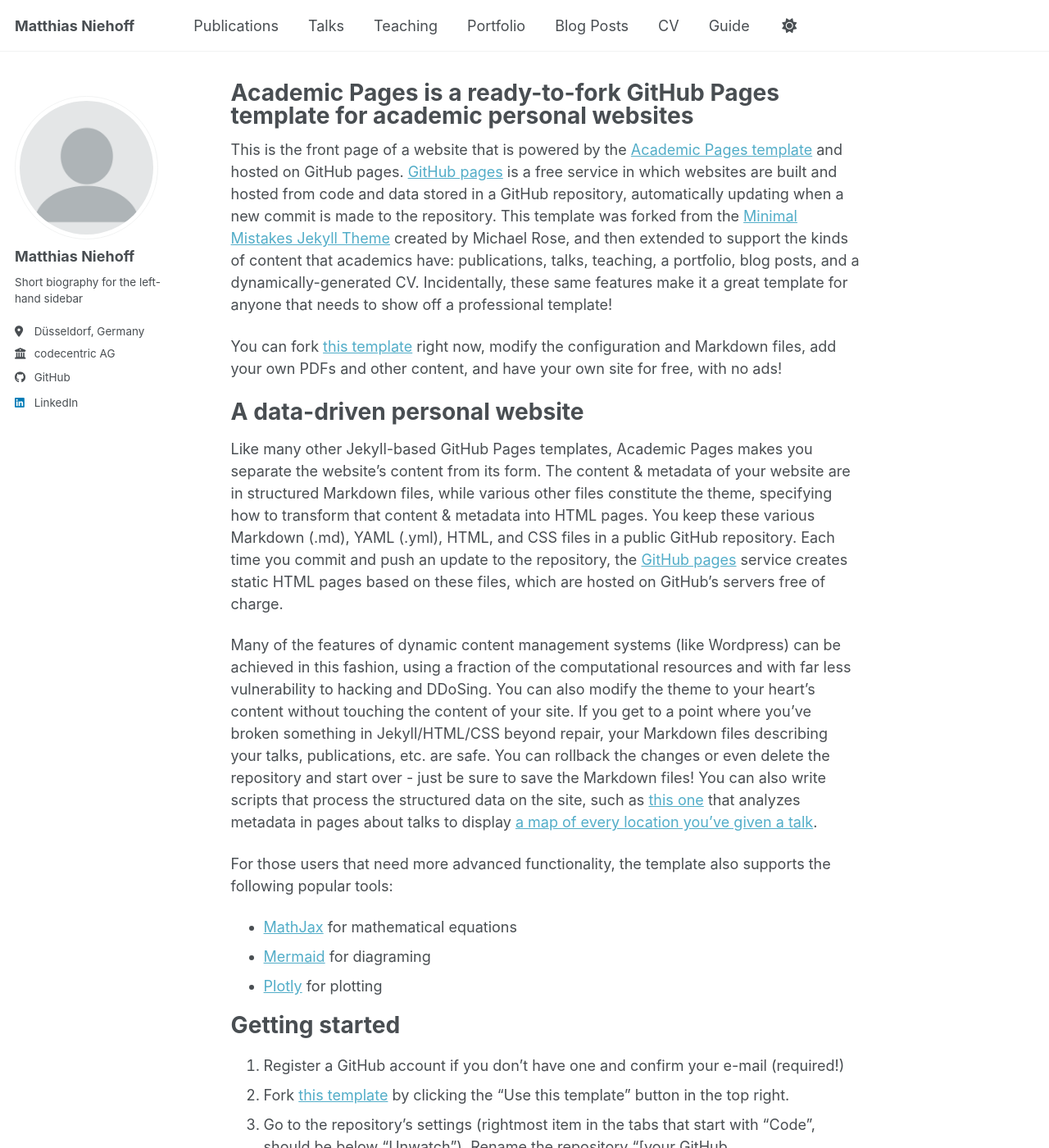
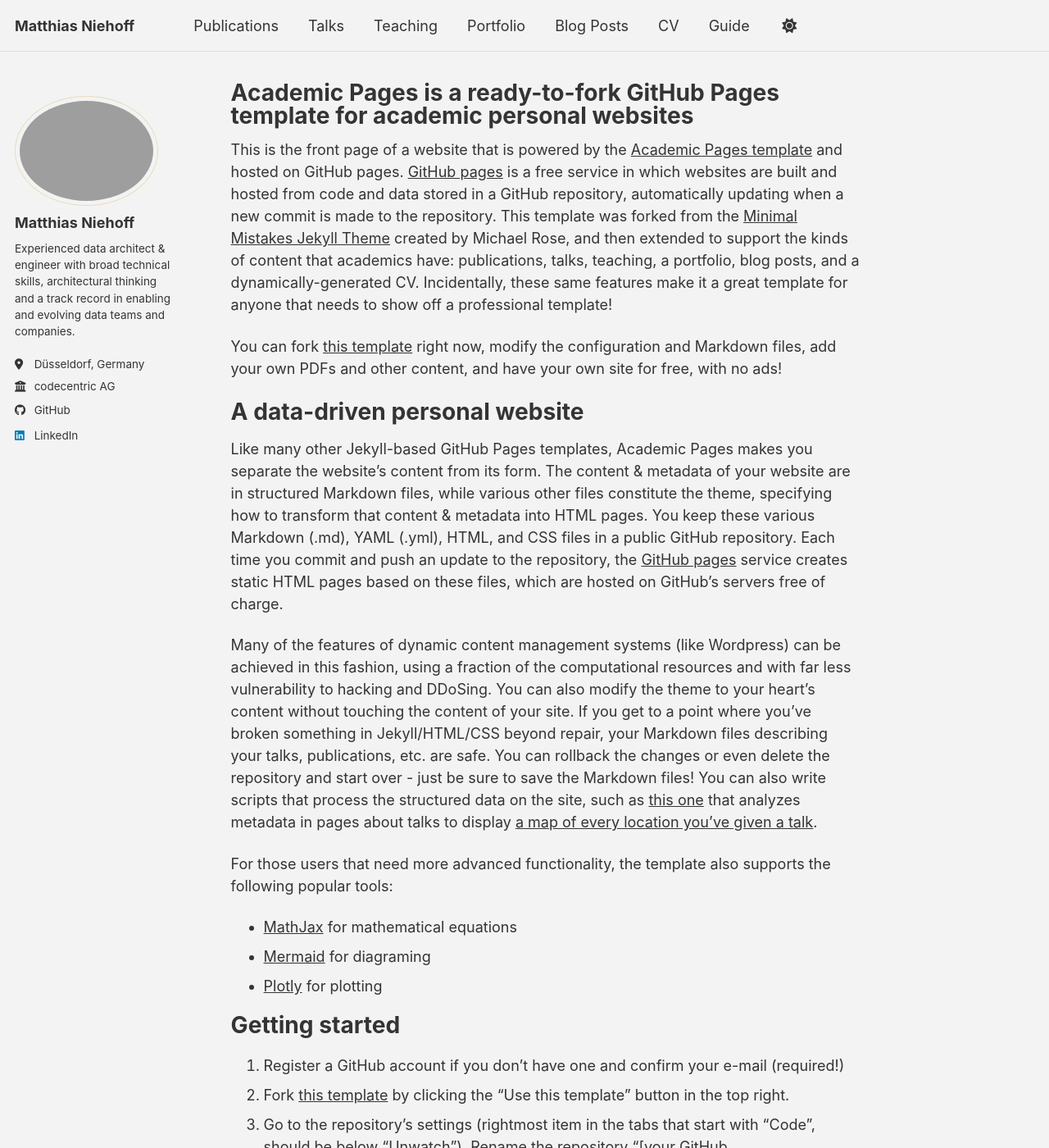
Before and after one commit to mniehoff/mniehoff.github.io, a Jekyll site: the page built from _pages/about.md, in a window 1280 px wide and 1400 px high. Shown: the whole window at 82% size. Built offline with Jekyll 4.4.1, drawn with Linux system fonts in a browser that asks for light colours; a script bundle is joined from its source files by our own code; library files that are not in the unit come from our copies.

Commit message:
baisc settings

```diff
--- a/_config.yml
+++ b/_config.yml
@@ -8,7 +8,7 @@
 
 # Basic Site Settings
 locale                   : "en-US"
-site_theme               : "default" # the available themes options are "default", "air", "sunrise", "mint", "dirt" and "contrast"
+site_theme               : "dirt" # the available themes options are "default", "air", "sunrise", "mint", "dirt" and "contrast"
 title                    : "Matthias Niehoff"
 title_separator          : "-"
 name                     : &name "Matthias Niehoff"
@@ -23,10 +23,10 @@ repository               : "mniehoff/mniehoff.github.io"
 #               Additional customization can be done by editing /_includes/author-profile.html
 author:
   # Biographic information
-  avatar           : "profile.png"
+  avatar           : "profile.jpg"
   name             : "Matthias Niehoff"
   pronouns         : # example: "she/her"
-  bio              : "Short biography for the left-hand sidebar"
+  bio              : "Experienced data architect & engineer with broad technical skills, architectural thinking and a track record in enabling and evolving data teams and companies."
   location         : "Düsseldorf, Germany"
   employer         : "codecentric AG"
   uri              : # URL
@@ -93,11 +93,11 @@ publication_category:
 
 # Site Settings
 teaser                   :  # filename of teaser fallback teaser image placed in /images/ for social media previews
-breadcrumbs              : false # true, false (default)
+breadcrumbs              : true # true, false (default)
 words_per_minute         : 160
-future                   : true
+future                   : false
 read_more                : "disabled" # if enabled, adds "Read more" links to excerpts
-talkmap_link             : false      #change to true to add link to talkmap on talks page
+talkmap_link             : true      #change to true to add link to talkmap on talks page
 comments:
   provider               : # false (default), "disqus", "discourse", "facebook", "google-plus", "staticman", "custom"
   disqus:
```
